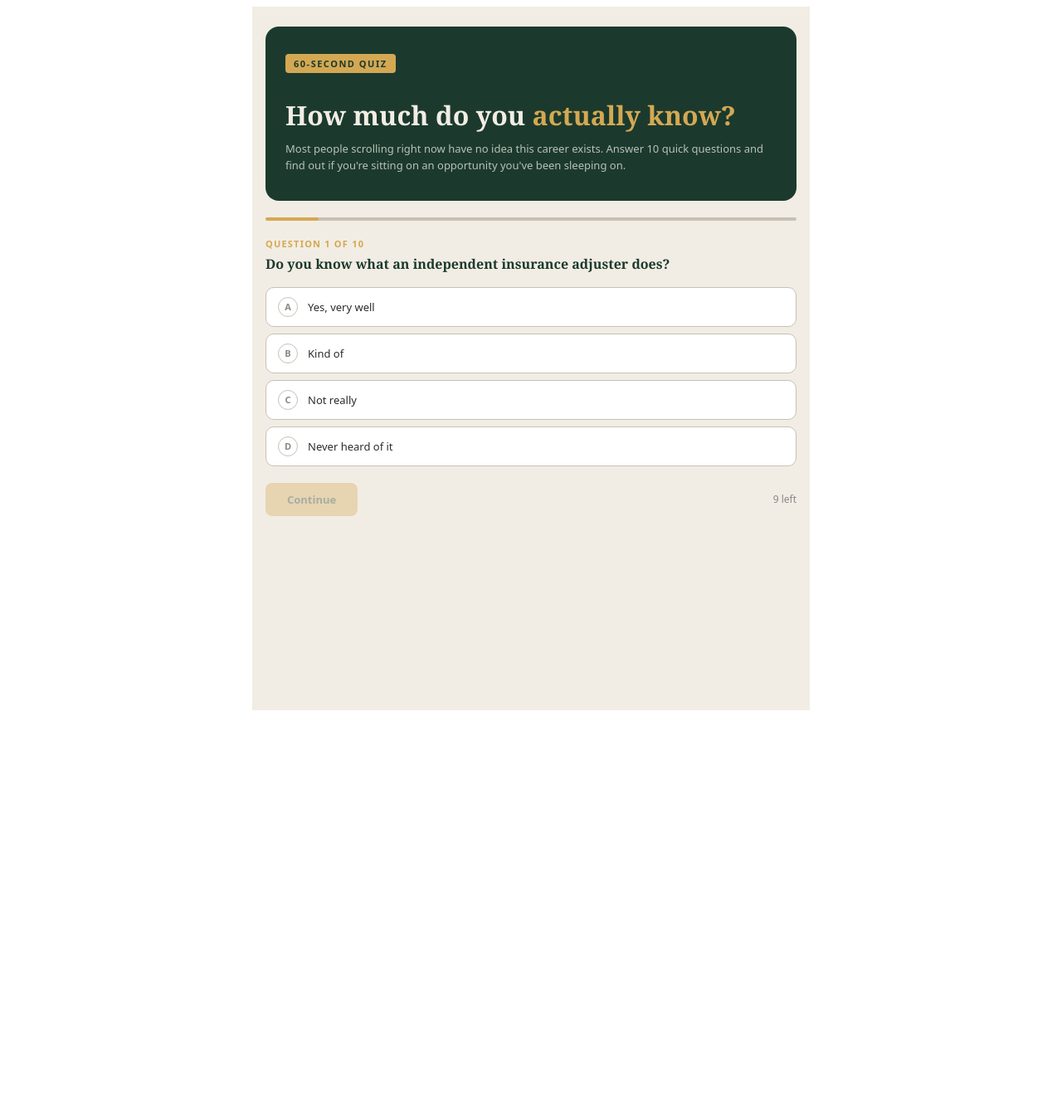
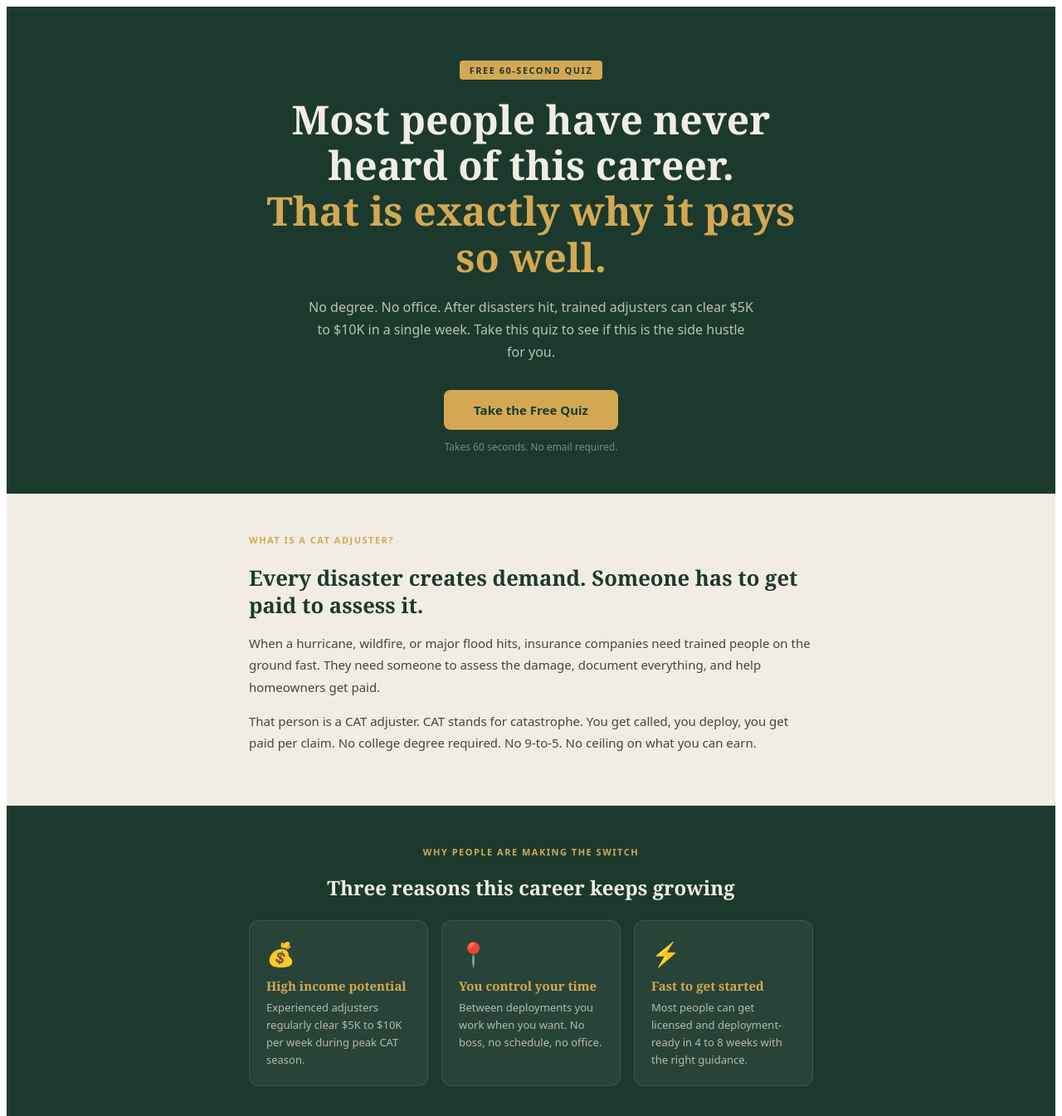
Before and after one commit to jsimone12/feacher-formula, a Next.js app: page / in a window 1280 px wide. Shown: the top 1345 px of the page at 83% size. Before the commit the page ends 864 px from the top, so only its background shows below. Built offline with nearby package versions, Linux system fonts and the light colour scheme.

Commit message:
Refactor page.js to simplify quiz functionality

```diff
--- a/app/page.js
+++ b/app/page.js
@@ -1,127 +1,75 @@
-"use client";
-import { useState } from "react";
-
-const questions = [
-  { q: "Do you know what an independent insurance adjuster does?", opts: ["Yes, very well", "Kind of", "Not really", "Never heard of it"], scores: [0, 1, 2, 3], reveal: "Independent adjusters work for themselves — not for any single insurance company. They get hired on a per-claim basis, which means the more claims they handle, the more they earn." },
-  { q: "Who do you think independent adjusters work for?", opts: ["Insurance companies only", "The government", "Themselves (independent)", "Not sure"], scores: [2, 2, 0, 3], reveal: "Independent adjusters are self-employed contractors. They can work with multiple insurance companies at once, which means more opportunities and more earning potential." },
-  { q: "How much do you think independent adjusters can make during a busy season?", opts: ["$1K–$2K per week", "$3K–$5K per week", "$5K–$10K+ per week", "No idea"], scores: [3, 2, 0, 3], reveal: "During peak CAT season, experienced adjusters regularly clear $5K–$10K+ per week. Some top earners pull six figures in a single deployment." },
-  { q: "What do you think you need to become an adjuster?", opts: ["A college degree", "A special license", "Years of experience", "Not sure"], scores: [3, 0, 3, 3], reveal: "You need a state adjuster license — no degree, no years of experience required. Many people get licensed and deployed within 60–90 days of starting." },
-  { q: "How long do you think it takes to get started?", opts: ["A few days", "A few weeks", "Several months", "Over a year"], scores: [3, 1, 2, 3], reveal: "Most people can get licensed and ready to deploy in 4–8 weeks with the right guidance. The barrier is lower than most people think." },
-  { q: "When do adjusters make the most money?", opts: ["Around holidays", "After natural disasters", "During tax season", "Not sure"], scores: [3, 0, 3, 2], reveal: "Disasters are the trigger. When a major hurricane or wildfire hits, demand for adjusters spikes immediately and companies pay premium rates to fill the need fast." },
-  { q: "What kind of lifestyle do you think adjusters have?", opts: ["9–5 office job", "Remote/work from anywhere", "Travel-heavy", "Not sure"], scores: [3, 2, 0, 2], reveal: "CAT adjusting is travel-heavy by nature — you go to where the disaster hit. But between deployments you control your own time completely." },
-  { q: "How do you think adjusters get paid?", opts: ["Hourly", "Salary", "Per claim (per job)", "Not sure"], scores: [3, 3, 0, 2], reveal: "Per claim. The more claims you close efficiently, the more you earn. Top adjusters build systems to process claims fast and maximize their payout per deployment." },
-  { q: "Have you ever considered a career where you can deploy and make money fast?", opts: ["Yes", "Maybe", "No", "Never thought about it"], scores: [0, 1, 2, 3], reveal: "Most people in this career stumbled on it by accident. The ones who act on it quickly are the ones who get to the front of the line when the next storm hits." },
-  { q: "Before this conversation, how much did you know about this industry?", opts: ["A lot", "A little", "Almost nothing", "Absolutely nothing"], scores: [0, 1, 2, 3], reveal: "The less you knew, the more upside you have. You're discovering something most people never will — and now you know exactly where to start." },
-];
+import Link from "next/link";
 
 const PRIMARY = "#1B3A2D";
 const ACCENT = "#D4A853";
 const BG = "#F2EDE4";
-const SAGE = "#7A9E87";
 
 export default function Home() {
-  const [current, setCurrent] = useState(0);
-  const [answers, setAnswers] = useState({});
-  const [done, setDone] = useState(false);
+  return (
+    <main style={{ background: BG, fontFamily: "system-ui, sans-serif", minHeight: "100vh" }}>
 
-  const total = Object.entries(answers).reduce((sum, [i, a]) => sum + questions[i].scores[a], 0);
-  const max = questions.reduce((s, q) => s + Math.max(...q.scores), 0);
-  const pct = Math.round((total / max) * 100);
+      <div style={{ background: PRIMARY, padding: "4rem 1.5rem 3rem", textAlign: "center" }}>
+        <div style={{ display: "inline-block", background: ACCENT, color: PRIMARY, fontSize: 11, fontWeight: 700, letterSpacing: "1.5px", textTransform: "uppercase", padding: "4px 12px", borderRadius: 4, marginBottom: 20 }}>
+          Free 60-Second Quiz
+        </div>
+        <h1 style={{ fontFamily: "Georgia, serif", fontSize: "clamp(2rem, 5vw, 3rem)", color: "#F2EDE4", lineHeight: 1.15, maxWidth: 700, margin: "0 auto 1.25rem" }}>
+          Most people have never heard of this career.<br />
+          <span style={{ color: ACCENT }}>That is exactly why it pays so well.</span>
+        </h1>
+        <p style={{ fontSize: 16, color: "rgba(242,237,228,0.75)", lineHeight: 1.7, maxWidth: 540, margin: "0 auto 2rem" }}>
+          No degree. No office. After disasters hit, trained adjusters can clear $5K to $10K in a single week. Take this quiz to see if this is the side hustle for you.
+        </p>
+        <Link href="/quiz" style={{ display: "inline-block", background: ACCENT, color: PRIMARY, padding: "14px 36px", borderRadius: 8, fontSize: 15, fontWeight: 700, textDecoration: "none" }}>
+          Take the Free Quiz
+        </Link>
+        <div style={{ fontSize: 12, color: "rgba(242,237,228,0.45)", marginTop: 12 }}>Takes 60 seconds. No email required.</div>
+      </div>
 
-  function select(i) { setAnswers({ ...answers, [current]: i }); }
-  function goNext() { if (current < questions.length - 1) setCurrent(current + 1); else setDone(true); }
-  function goBack() { if (current > 0) setCurrent(current - 1); }
+      <div style={{ maxWidth: 680, margin: "0 auto", padding: "3rem 1.5rem" }}>
+        <div style={{ fontSize: 11, fontWeight: 700, letterSpacing: "1.5px", textTransform: "uppercase", color: ACCENT, marginBottom: 8 }}>What is a CAT adjuster?</div>
+        <h2 style={{ fontFamily: "Georgia, serif", fontSize: "1.6rem", color: PRIMARY, marginBottom: 16, lineHeight: 1.3 }}>Every disaster creates demand. Someone has to get paid to assess it.</h2>
+        <p style={{ fontSize: 15, color: "#444", lineHeight: 1.75, marginBottom: 12 }}>
+          When a hurricane, wildfire, or major flood hits, insurance companies need trained people on the ground fast. They need someone to assess the damage, document everything, and help homeowners get paid.
+        </p>
+        <p style={{ fontSize: 15, color: "#444", lineHeight: 1.75 }}>
+          That person is a CAT adjuster. CAT stands for catastrophe. You get called, you deploy, you get paid per claim. No college degree required. No 9-to-5. No ceiling on what you can earn.
+        </p>
+      </div>
 
-  const letters = ["A", "B", "C", "D"];
+      <div style={{ background: PRIMARY, padding: "3rem 1.5rem" }}>
+        <div style={{ maxWidth: 680, margin: "0 auto" }}>
+          <div style={{ fontSize: 11, fontWeight: 700, letterSpacing: "1.5px", textTransform: "uppercase", color: ACCENT, marginBottom: 8, textAlign: "center" }}>Why people are making the switch</div>
+          <h2 style={{ fontFamily: "Georgia, serif", fontSize: "1.5rem", color: "#F2EDE4", textAlign: "center", marginBottom: "1.5rem", lineHeight: 1.3 }}>Three reasons this career keeps growing</h2>
+          <div style={{ display: "grid", gridTemplateColumns: "repeat(auto-fit, minmax(180px, 1fr))", gap: 16 }}>
+            {[
+              { icon: "💰", title: "High income potential", body: "Experienced adjusters regularly clear $5K to $10K per week during peak CAT season." },
+              { icon: "📍", title: "You control your time", body: "Between deployments you work when you want. No boss, no schedule, no office." },
+              { icon: "⚡", title: "Fast to get started", body: "Most people can get licensed and deployment-ready in 4 to 8 weeks with the right guidance." },
+            ].map((item, i) => (
+              <div key={i} style={{ background: "rgba(242,237,228,0.06)", border: "1px solid rgba(242,237,228,0.1)", borderRadius: 12, padding: "1.25rem" }}>
+                <div style={{ fontSize: 28, marginBottom: 10 }}>{item.icon}</div>
+                <div style={{ fontFamily: "Georgia, serif", fontSize: 15, color: ACCENT, fontWeight: 600, marginBottom: 6 }}>{item.title}</div>
+                <div style={{ fontSize: 13, color: "rgba(242,237,228,0.7)", lineHeight: 1.6 }}>{item.body}</div>
+              </div>
+            ))}
+          </div>
+        </div>
+      </div>
 
-  if (done) {
-    return (
-      <main style={{ ...s.wrap, background: BG }}>
-        <div style={s.resultHero}>
-          <div style={s.score}>{pct}%</div>
-          <div style={s.scoreLabel}>knowledge score</div>
-          <div style={s.resultHeadline}>You could be making extra money faster than you thought.</div>
-          <div style={s.resultSub}>You know more than you think — and now you know this industry is real. A 15-minute call with Larry will show you exactly how to turn that curiosity into income.</div>
-        </div>
-        <div style={s.reveals}>
-          {questions.map((q, i) => (
-            <div key={i} style={s.revealItem}>
-              <div style={s.revealDot} />
-              <div style={s.revealText}>{q.reveal}</div>
-            </div>
-          ))}
-        </div>
-        <div style={s.ctaCard}>
-          <div style={s.ctaTitle}>Your next step is clear</div>
-          <div style={s.ctaSub}>Book a free 15-minute call with Larry to get a roadmap built around your exact situation.</div>
-          <a href="https://api.leadconnectorhq.com/widget/bookings/larry-intake-call" style={s.ctaBtn}>Book your free call</a>
-        </div>
-      </main>
-    );
-  }
+      <div style={{ maxWidth: 680, margin: "0 auto", padding: "3rem 1.5rem", textAlign: "center" }}>
+        <h2 style={{ fontFamily: "Georgia, serif", fontSize: "1.6rem", color: PRIMARY, marginBottom: 12, lineHeight: 1.3 }}>Find out where you stand in 60 seconds</h2>
+        <p style={{ fontSize: 15, color: "#666", lineHeight: 1.7, maxWidth: 460, margin: "0 auto 1.5rem" }}>
+          Take the free quiz. See your score. Get a clear picture of your next step.
+        </p>
+        <Link href="/quiz" style={{ display: "inline-block", background: PRIMARY, color: "#F2EDE4", padding: "14px 36px", borderRadius: 8, fontSize: 15, fontWeight: 700, textDecoration: "none" }}>
+          Take the Free Quiz
+        </Link>
+      </div>
 
-  return (
-    <main style={{ ...s.wrap, background: BG }}>
-      <div style={s.hero}>
-        <div style={s.heroTag}>60-second quiz</div>
-        <h1 style={s.heroTitle}>How much do you <span style={{ color: ACCENT }}>actually know?</span></h1>
-        <p style={s.heroSub}>Most people scrolling right now have no idea this career exists. Answer 10 quick questions and find out if you're sitting on an opportunity you've been sleeping on.</p>
+      <div style={{ borderTop: "1px solid #C8C0B4", padding: "1.5rem", textAlign: "center" }}>
+        <div style={{ fontSize: 12, color: "#888" }}>The Feacher Formula &copy; 2026 | Presented by Larry Feacher II</div>
       </div>
-      <div style={s.progressBar}>
-        <div style={{ ...s.progressFill, width: `${((current + 1) / questions.length) * 100}%` }} />
-      </div>
-      <div style={s.qLabel}>Question {current + 1} of {questions.length}</div>
-      <div style={s.qText}>{questions[current].q}</div>
-      <div style={s.options}>
-        {questions[current].opts.map((opt, i) => (
-          <div key={i} style={{ ...s.opt, ...(answers[current] === i ? s.optSelected : {}) }} onClick={() => select(i)}>
-            <div style={{ ...s.optMarker, ...(answers[current] === i ? s.optMarkerSelected : {}) }}>{letters[i]}</div>
-            <div style={s.optText}>{opt}</div>
-          </div>
-        ))}
-      </div>
-      <div style={s.navRow}>
-        {current > 0 && <button style={s.btnBack} onClick={goBack}>Back</button>}
-        <button style={{ ...s.btnNext, opacity: answers[current] === undefined ? 0.35 : 1 }} disabled={answers[current] === undefined} onClick={goNext}>
-          {current === questions.length - 1 ? "See my results" : "Continue"}
-        </button>
-        <span style={s.qCount}>{questions.length - current - 1} left</span>
-      </div>
+
     </main>
   );
 }
-
-const s = {
-  wrap: { maxWidth: 640, margin: "0 auto", padding: "1.5rem 1rem", fontFamily: "Georgia, serif", minHeight: "100vh" },
-  hero: { background: PRIMARY, borderRadius: 16, padding: "2rem 1.5rem", marginBottom: "1.25rem" },
-  heroTag: { display: "inline-block", background: ACCENT, color: PRIMARY, fontSize: 11, fontWeight: 700, letterSpacing: "1.5px", textTransform: "uppercase", padding: "4px 10px", borderRadius: 4, marginBottom: 12, fontFamily: "system-ui, sans-serif" },
-  heroTitle: { fontFamily: "Georgia, serif", fontSize: "2rem", color: "#F2EDE4", lineHeight: 1.1, marginBottom: 12 },
-  heroSub: { fontSize: 13, color: "rgba(242,237,228,0.75)", lineHeight: 1.6, margin: 0, fontFamily: "system-ui, sans-serif" },
-  progressBar: { height: 4, background: "#C8C0B4", borderRadius: 2, marginBottom: "1.25rem", overflow: "hidden" },
-  progressFill: { height: "100%", background: ACCENT, borderRadius: 2, transition: "width 0.4s ease" },
-  qLabel: { fontSize: 11, fontWeight: 600, letterSpacing: "1.2px", textTransform: "uppercase", color: ACCENT, marginBottom: 6, fontFamily: "system-ui, sans-serif" },
-  qText: { fontSize: "1rem", fontWeight: 600, marginBottom: "1rem", lineHeight: 1.4, color: PRIMARY, fontFamily: "Georgia, serif" },
-  options: { display: "flex", flexDirection: "column", gap: 8, marginBottom: "1.25rem" },
-  opt: { display: "flex", alignItems: "center", gap: 12, padding: "11px 14px", border: "1px solid #C8C0B4", borderRadius: 10, cursor: "pointer", background: "#fff", fontFamily: "system-ui, sans-serif" },
-  optSelected: { borderColor: ACCENT, background: "#FBF5E8" },
-  optMarker: { width: 22, height: 22, borderRadius: "50%", border: "1.5px solid #C8C0B4", display: "flex", alignItems: "center", justifyContent: "center", fontSize: 11, fontWeight: 600, flexShrink: 0, color: "#888" },
-  optMarkerSelected: { background: ACCENT, borderColor: ACCENT, color: PRIMARY },
-  optText: { fontSize: 13, color: "#2C2C2A" },
-  navRow: { display: "flex", gap: 10, alignItems: "center" },
-  btnNext: { background: ACCENT, color: PRIMARY, border: "none", padding: "11px 26px", borderRadius: 8, fontSize: 13, fontWeight: 700, cursor: "pointer", fontFamily: "system-ui, sans-serif" },
-  btnBack: { background: "transparent", color: "#888", border: "1px solid #C8C0B4", padding: "11px 18px", borderRadius: 8, fontSize: 13, cursor: "pointer", fontFamily: "system-ui, sans-serif" },
-  qCount: { fontSize: 12, color: "#888", marginLeft: "auto", fontFamily: "system-ui, sans-serif" },
-  resultHero: { background: PRIMARY, borderRadius: 16, padding: "2rem 1.5rem", marginBottom: "1.25rem", textAlign: "center" },
-  score: { fontFamily: "Georgia, serif", fontSize: "4.5rem", color: ACCENT, lineHeight: 1 },
-  scoreLabel: { fontSize: 12, color: "rgba(242,237,228,0.6)", letterSpacing: "1px", textTransform: "uppercase", marginTop: 4, fontFamily: "system-ui, sans-serif" },
-  resultHeadline: { fontFamily: "Georgia, serif", fontSize: "1.4rem", color: "#F2EDE4", marginTop: 14, lineHeight: 1.3 },
-  resultSub: { fontSize: 13, color: "rgba(242,237,228,0.75)", lineHeight: 1.6, marginTop: 8, fontFamily: "system-ui, sans-serif" },
-  reveals: { display: "flex", flexDirection: "column", gap: 8, marginBottom: "1.25rem" },
-  revealItem: { display: "flex", gap: 12, alignItems: "flex-start", padding: "11px 14px", borderRadius: 10, border: "1px solid #C8C0B4", background: "#fff" },
-  revealDot: { width: 8, height: 8, borderRadius: "50%", flexShrink: 0, marginTop: 5, background: SAGE },
-  revealText: { fontSize: 13, color: "#2C2C2A", lineHeight: 1.5, fontFamily: "system-ui, sans-serif" },
-  ctaCard: { background: PRIMARY, borderRadius: 12, padding: "1.5rem", textAlign: "center" },
-  ctaTitle: { fontFamily: "Georgia, serif", fontSize: "1.4rem", color: ACCENT, marginBottom: 6 },
-  ctaSub: { fontSize: 13, color: "rgba(242,237,228,0.75)", marginBottom: "1rem", lineHeight: 1.5, fontFamily: "system-ui, sans-serif" },
-  ctaBtn: { display: "inline-block", background: ACCENT, color: PRIMARY, padding: "12px 30px", borderRadius: 8, fontSize: 13, fontWeight: 700, textDecoration: "none", fontFamily: "system-ui, sans-serif" },
-};
```
